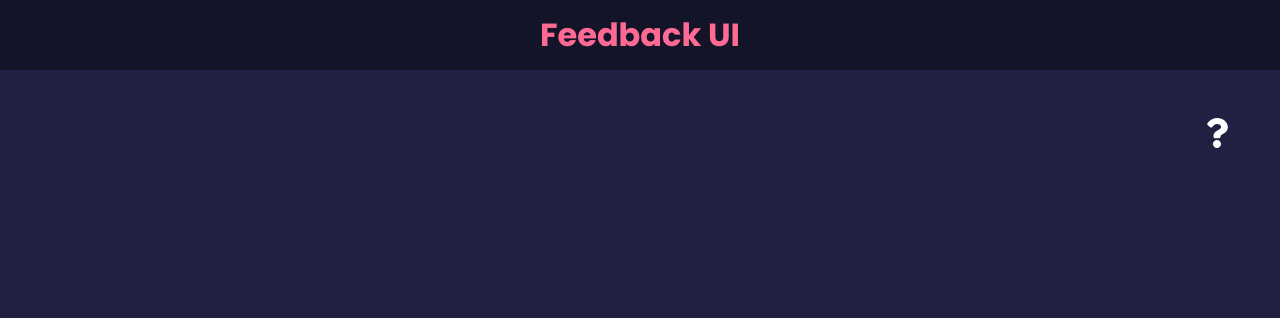
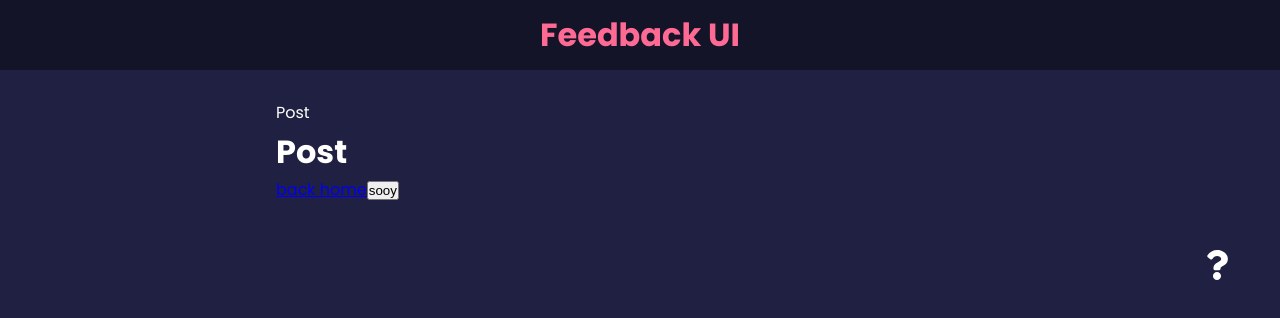
Before and after one commit to haamid10/feedback-UI, a React (Create React App) app: page /post in a window 1280 px wide. Before the commit this address had no page. Shown: the top 318 px of the page. Built offline with nearby package versions, Linux system fonts and the light colour scheme.

Commit message:
added links to the header

```diff
--- a/src/App.jsx
+++ b/src/App.jsx
@@ -37,7 +37,7 @@ const addFeedback = (newFeedback)=>{
       </Route>
 
              <Route path="/about" element= {<AboutPage/>}></Route>
-             <Route path="/post:id" element= {<Post/>}></Route>
+             <Route path="/post/*" element= {<Post/>}></Route>
       </Routes>
      </div>
      <AboutIconLink/>
--- a/src/components/Post.jsx
+++ b/src/components/Post.jsx
@@ -1,11 +1,26 @@
-import { useParams } from "react-router-dom"
+import { Navigate,useNavigate,Routes,Route } from "react-router-dom"
+
 const Post = () => {
-  const params= useParams()
+  // const params= useParams()
+  const navigate = useNavigate()
+  const status = 40
+  const onClick =()=>{
+    navigate('/about')
+    return   <p>siuuu</p>
+
+  }
+
+  if(status === 404){
+    return <Navigate to='/notFound'/>
+  }
   return (
     <div>Post
-      <h1>Post{params.id}</h1>
+      <h1>Post</h1>
       <a href="/">back home</a>
-
+    <button onClick={onClick}>sooy</button>
+  <Routes>
+    <Route path="/show" element={<p>Hello world</p>}/>
+  </Routes>
     </div>
   )
 }
```
